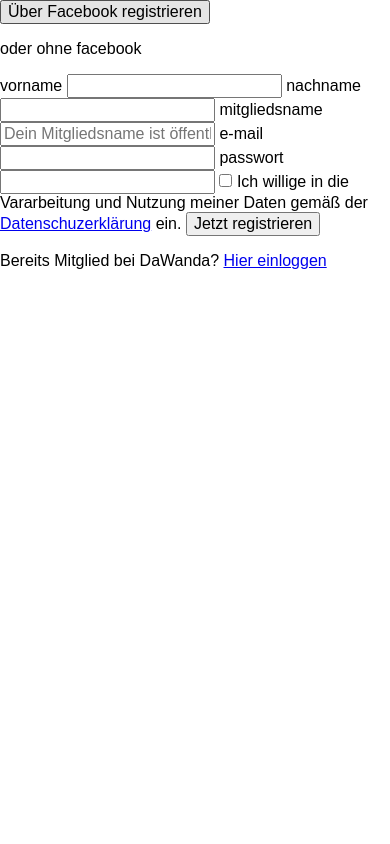
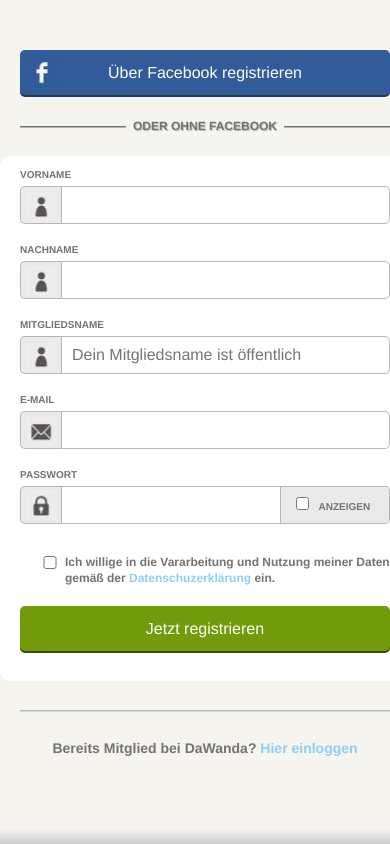
Before and after one commit to kenjinp/bearded-octo-dangerzone, a website: page src/index.html in a window 390 px wide. Drawn offline with Linux system fonts and the light colour scheme; files that its build step writes are made by us from their sources.

Commit message:
finished non-responsive markup and CSS

```diff
--- a/gulpfile.js
+++ b/gulpfile.js
@@ -53,7 +53,7 @@
 
 //CSS sass, concat, auto-prefix and minify
 gulp.task('styles', function() {
-  gulp.src(['./src/styles/normalize.css','./src/styles/*scss'])
+  gulp.src(['./src/styles/normalize.css','./src/styles/style.scss'])
     .pipe(sass())
     .pipe(concat('syles.css'))
     .pipe(autoprefix('last 2 versions'))
--- a/src/index.html
+++ b/src/index.html
@@ -3,36 +3,75 @@
     <head>
         <meta charset="utf-8">
         <title>Anmelden mit uns</title>
-        <meta name="description" content="">
+        <meta name="description" content="This is where you can resgister for our website!">
         <meta name="HandheldFriendly" content="True">
         <meta name="MobileOptimized" content="320">
         <meta name="viewport" content="width=device-width, initial-scale=1">
         <meta http-equiv="cleartype" content="on">
 
         <link rel="stylesheet" href="styles/syles.css">
-        <!--<script src="js/vendor/modernizr-2.8.3.min.js"></script>-->
     </head>
     <body>
-        <div id="center">
-          <button class="fb-signup">Über Facebook registrieren</button>
-          <p>oder ohne facebook</p>
+        <div id="center"> <!--begin center content-->
+
+          <a class="button-link" href="#">
+            <button class="fb-signup">
+              <i class="icon fb"></i>
+              Über Facebook registrieren
+            </button>
+          </a>
+
+          <div class="seperator">
+            <p class="seperator-text">oder ohne facebook</p>
+            <span class="seperator-line"></span>
+          </div>
+
           <form>
+
             <label for="vorname">vorname</label>
-            <input type="text" name="vorname" required />
+            <div class="input-bar">
+              <span class="input-tag"><i class="icon user"></i></span>
+              <input class="input-field" type="text" name="vorname" required />
+            </div>
+
             <label for="nachname">nachname</label>
-            <input type="text" name="nachname" required />
+            <div class="input-bar">
+              <span class="input-tag"><i class="icon user"></i></span>
+              <input class="input-field" type="text" name="nachname" required />
+            </div>
+
             <label for="mitgliedsname">mitgliedsname</label>
-            <input type="text" name="mitgliedsname" placeholder="Dein Mitgliedsname ist öffentlich" required />
+            <div class="input-bar">
+              <span class="input-tag"><i class="icon user"></i></span>
+              <input class="input-field" type="text" name="mitgliedsname" placeholder="Dein Mitgliedsname ist öffentlich" required />
+            </div>
+
             <label for="email">e-mail</label>
-            <input type="email" name="email" required />
+            <div class="input-bar">
+              <span class="input-tag"><i class="icon mail"></i></span>
+              <input class="input-field" type="email" name="email" required />
+            </div>
+
             <label for="passwort">passwort</label>
-            <input type="password" name="passwort" required />
-            <input type="checkbox" name="terms" require />
-            <label for="terms">Ich willige in die Vararbeitung und Nutzung meiner Daten gemäß der <a href="#">Datenschuzerklärung</a> ein.</label>
+            <div class="input-bar">
+              <span class="input-tag"><i class="icon lock"></i></span>
+              <input class="input-field rightbox" type="password" name="passwort" required />
+              <span class="input-tag">
+                <input type="checkbox" name="show-pass"/>
+                <label for="show-pass">Anzeigen</label>
+              </span>
+            </div>
+
+            <div class="terms">
+              <input type="checkbox" name="terms" required />
+              <label for="terms">Ich willige in die Vararbeitung und Nutzung meiner Daten gemäß der <a href="#">Datenschuzerklärung</a> ein.</label>
+            </div>
             <button class="call-to-action">Jetzt registrieren</button>
           </form>
-          <p>Bereits Mitglied bei DaWanda? <a href="#">Hier einloggen</a></p>
-        </div>
+
+          <p class="subtext">Bereits Mitglied bei DaWanda? <a href="#">Hier einloggen</a></p>
+
+        </div> <!--end center content-->
 
         <script src="scripts/scripts.js"></script>
     </body>
--- a/src/styles/base.scss
+++ b/src/styles/_base.scss
@@ -4,6 +4,10 @@
 // Colors
 $background:    #f5f4ef;
 $text:          #74736f;
+$gray:          #b7b7b7;
+$outline:       #bbb5b4;
+$warning:       #fc9929;
+$warning-bg:    #fadb93;
 $cta:           #729b0b;
 $dark-cta:      #374e04;
 $facebook:      #325b99;
@@ -19,14 +23,18 @@
 }
 
 //Base
-html{height:100%;position:relative;}
+html{
+  height:100%;
+  position:relative;
+  background: linear-gradient(bottom, rgba(0,0,0,0.2) 0%, rgba(245,244,239,1) 15px);
+}
 
 body {
   font:       100% $font-stack;
   background-color:$background;
-  background:
-  linear-gradient(bottom, rgba(0,0,0,0.2) 0%, rgba(245,244,239,1) 15px);
   color:                 $text;
+  text-align:           center;
+  padding-top:            50px;
 }
 
 a {
@@ -35,28 +43,44 @@
   &:hover {
     text-decoration: underline;
   }
+  &:focus {
+    outline:none;
+  }
 }
 
 form {
   background-color:#fff;
   @include border-radius(10px);
-  margin:0px 6px 0px 6px;
-  padding: 10px 15px 25px 15px;
+  padding: 10px 20px 30px 20px;
+  text-align:left;
+  position:relative;
+  label {
+    display:block;
+    font-size:10px;
+    font-weight:600;
+    width:100%;
+    margin: 3px 0px 6px 0px;
+  }
+  input {
+    font-size:16px;
+  }
 }
 
 button {
   border:none;
   color:#fff;
-  height:35px;
-  width:auto;
+  height:45px;
+  width:370px;
   margin:0 auto;
+  display:block;
   box-shadow: 0px 2px 0px 0px #ccc;
+  position:relative;
   @include border-radius(5px);
   &:focus {
     outline:none;
   }
   &:active {
-    margin-top:2px;
+    top: 2px;
     box-shadow: none;
   }
 }
@@ -64,20 +88,3 @@
 label {
   text-transform:uppercase;
 }
-
-//layout
-#center {
-  position:relative;
-  margin:0 auto;
-  width:307px;
-}
-
-//modules
-.fb-signup {
-  background-color:$facebook;
-  box-shadow: 0px 2px 0px 0px $dark-facebook;
-}
-.call-to-action{
-  background-color:$cta;
-  box-shadow: 0px 2px 0px 0px $dark-cta;
-}
--- /dev/null
+++ b/src/styles/_layout.scss
@@ -0,0 +1,6 @@
+//layout
+#center {
+  position:relative;
+  margin:0 auto;
+  width:410px;
+}
--- /dev/null
+++ b/src/styles/_modules.scss
@@ -0,0 +1,157 @@
+//modules
+
+//input fields
+.input-bar {
+  position:relative;
+  margin-bottom:20px;
+  height:38px;
+  width:370px;
+  display: table;
+  box-sizing: border-box;
+  .input-tag {
+    position:relative;
+    display:table-cell;
+    border-top-left-radius:5px;
+    border-bottom-left-radius:5px;
+    background-color: #eaeaea;
+    width:1%;
+    padding:0px 20px 0px 20px;
+    z-index:0;
+    //height:38px;
+    height:100%;
+    border: 1px solid $outline;
+    border-right: none;
+    box-sizing : border-box;
+  }
+  .input-tag:last-child {
+    padding:0px 0px 0px 15px;
+    width:auto;
+    border:none;
+    border: 1px solid $outline;
+    border-left:none;
+    border-top-right-radius:5px;
+    border-bottom-right-radius:5px;
+    border-top-left-radius:0px;
+    border-bottom-left-radius:0px;
+    z-index:2;
+    input[type=checkbox] {
+      margin:10px 5px 10px 0px;
+    }
+    label {
+      display:inline;
+      margin-right:5px;
+    }
+  }
+  .input-field {
+    display:table-cell;
+    height:38px;
+    width:100%;
+    padding-left:10px;
+    border: 1px solid $outline;
+    border-top-right-radius:5px;
+    border-bottom-right-radius:5px;
+    z-index:2;
+    box-sizing: border-box;
+    &:focus {
+      border-color:$cta;
+      outline:none;
+    }
+  }
+  .input-field:not(:last-child){
+    width:100%;
+    border-top-right-radius:0px;
+    border-bottom-right-radius:0px;
+  }
+  .input-field.warning{
+    border: 1px solid $warning;
+  }
+}
+
+// terms checkbox
+.terms {
+  label {
+    float:left;
+    font-size:12px;
+    text-transform:none;
+    width:325px;
+    margin:10px 0px 20px;
+    line-height:16px;
+  }
+  input {
+    width:30px;
+    float:left;
+    margin:12px 0 0 15px;
+  }
+}
+
+//icons
+.icon {
+  position:absolute;
+  left:5px;
+  top:5px;
+  width:30px;
+  height:30px;
+}
+.icon.fb {
+  top:7px;
+  left:8px;
+  background-image:url('../images/fb.png');
+}
+.icon.user {
+  background-image:url('../images/user.png');
+}
+.icon.lock {
+  background-image:url('../images/lock.png');
+  top:3px;
+}
+.icon.mail {
+  background-image:url('../images/mail.png');
+}
+
+//call-to-action buttons
+.fb-signup {
+  background-color:$facebook;
+  box-shadow: 0px 2px 0px 0px $dark-facebook;
+}
+.call-to-action{
+  background-color:$cta;
+  box-shadow: 0px 2px 0px 0px $dark-cta;
+}
+
+.button-link { //use for <a href> <button>'s
+  &:hover {
+    text-decoration:none;
+  }
+}
+
+//page seperator with text
+.seperator {
+  margin:17px 20px 29px 20px;
+ .seperator-text {
+   font-size:12px;
+   text-transform:uppercase;
+   font-weight:800;
+   width:158px;
+   margin:0 auto;
+   position:relative;
+   top:7px;
+   background-color:$background;
+   text-shadow: 1px 1px 1px $gray;
+ }
+ .seperator-line {
+   height:1px;
+   background-color: $text;
+   display:block;
+   width:370px;
+   box-shadow: 0px 1px 0px 0px $gray;
+ }
+}
+
+.subtext {
+  font-size:14px;
+  font-weight:600;
+  padding-top:28px;
+  border-top: 1px solid #d7d7d7;
+  box-shadow: 0px -1px 0px 0px $gray;
+  margin: 30px 20px 0px 20px;
+}
--- /dev/null
+++ b/src/styles/style.scss
@@ -0,0 +1,4 @@
+//style stack
+@import 'base';
+@import 'layout';
+@import 'modules';
```
Also changed, not shown: build/images/fb.png (added), build/images/lock.png (added), build/images/mail.png (added), build/images/user.png (added), build/index.html, build/styles/syles.css, src/images/fb.png (added), src/images/lock.png (added), src/images/mail.png (added), src/images/user.png (added).
